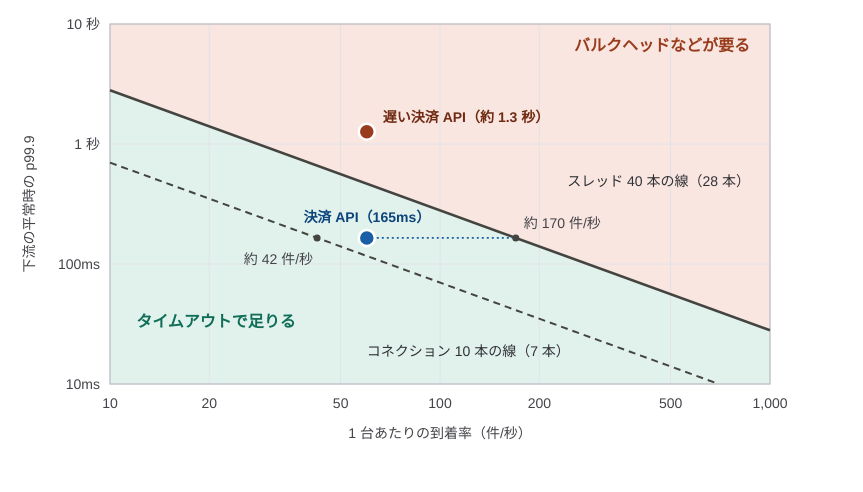
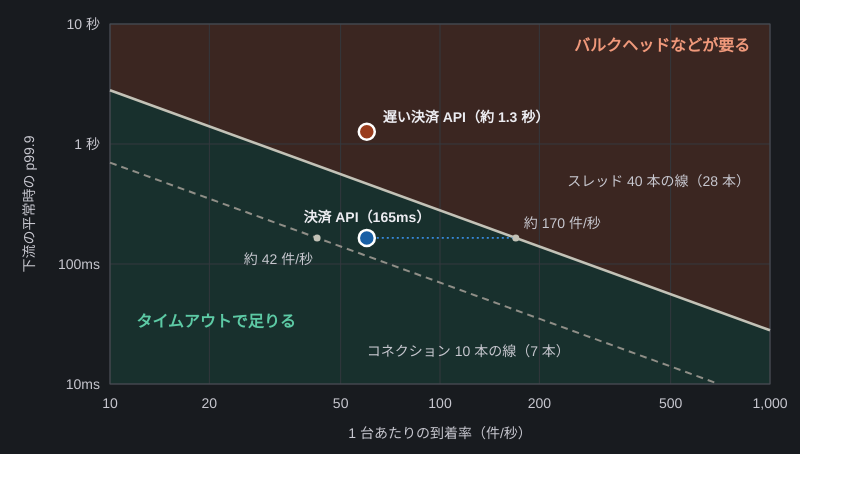
Before and after one commit to rea9r/littles-law-resilience-lab, a website: page tools/diagrams/timeout-boundary.html in a window 1280 px wide. Shown: the whole page, without its empty margins (0-863 px from the left). Drawn offline with Linux system fonts and the light colour scheme.

Commit message:
Draw the timeout boundary figure on a dark background like the Grafana charts

```diff
--- a/tools/diagrams/timeout-boundary.html
+++ b/tools/diagrams/timeout-boundary.html
@@ -4,9 +4,14 @@
 <meta charset="utf-8">
 <title>Timeout boundary</title>
 <link rel="stylesheet" href="explainer.css">
+<style>
+  /* この図だけは暗い背景（記事の Grafana のグラフにそろえる） */
+  #fig .small, #fig .body { fill: #c7c7cf; }
+  #fig .row-grid { stroke: #34383e; }
+</style>
 </head>
 <body>
-<!-- タイムアウトで足りるかの境目。タイムアウトは下流の平常時の p99.9 より短くできないので、障害時の λW は少なくとも「到着率 × p99.9」になる。これがプールの大きさ × 0.7 を超える範囲（線より上）では、どのタイムアウトでもそのプールが尽きる。両軸とも対数 -->
+<!-- タイムアウトで足りるかの境目（暗い背景）。タイムアウトは下流の平常時の p99.9 より短くできないので、障害時の λW は少なくとも「到着率 × p99.9」になる。これがプールの大きさ × 0.7 を超える範囲（線より上）では、どのタイムアウトでもそのプールが尽きる。両軸とも対数 -->
 <svg id="fig" xmlns="http://www.w3.org/2000/svg"></svg>
 <script src="explainer.js"></script>
 <script>
@@ -20,8 +25,8 @@
   const clampP = (p) => Math.min(PMAX, Math.max(PMIN, p));
 
   // 領域の色：緑＝タイムアウトで足りる、赤系＝バルクヘッドなどが要る。点の色：青＝決済 API、赤茶＝遅い決済 API
-  const OK = '#1D9E75', OK_TEXT = '#0F6E56', NG = '#D85A30', NG_TEXT = '#993C1D';
-  const LINE = '#444441', NORMAL = '#185FA5', NORMAL_TEXT = '#0C447C', SLOW = '#993C1D', SLOW_TEXT = '#712B13';
+  const BG = '#181b1f', OK = '#1D9E75', OK_TEXT = '#5DCAA5', NG = '#D85A30', NG_TEXT = '#F0997B';
+  const LINE = '#c3c2b7', DASH = '#8f8e87', NORMAL = '#185FA5', SLOW = '#993C1D', POINT_TEXT = '#ececf1';
   const THREADS = 40 * 0.7, CONNS = 10 * 0.7;
   const NORMAL_P = 0.165, SLOW_P = 1.263, RATE = 60;
 
@@ -36,8 +41,8 @@
     pts.push(`${X(RMAX)},${Y(edge)}`, `${X(RMIN)},${Y(edge)}`);
     return pts.join(' ');
   }
-  el(svg, 'polygon', { points: region(THREADS, true), fill: OK, 'fill-opacity': 0.13 });
-  el(svg, 'polygon', { points: region(THREADS, false), fill: NG, 'fill-opacity': 0.15 });
+  el(svg, 'polygon', { points: region(THREADS, true), fill: OK, 'fill-opacity': 0.16 });
+  el(svg, 'polygon', { points: region(THREADS, false), fill: NG, 'fill-opacity': 0.18 });
 
   // 目盛り
   for (const r of [10, 20, 50, 100, 200, 500, 1000]) {
@@ -48,14 +53,14 @@
     el(svg, 'line', { class: 'row-grid', x1: PX0, y1: Y(p), x2: PX1, y2: Y(p) });
     text(svg, PX0 - 10, Y(p) + 5, 'small end', s);
   }
-  el(svg, 'rect', { x: PX0, y: PY0, width: PX1 - PX0, height: PY1 - PY0, fill: 'none', stroke: '#b4b4bc', 'stroke-width': 1 });
+  el(svg, 'rect', { x: PX0, y: PY0, width: PX1 - PX0, height: PY1 - PY0, fill: 'none', stroke: '#4a4f56', 'stroke-width': 1 });
   text(svg, (PX0 + PX1) / 2, PY1 + 54, 'small mid', tr('1 台あたりの到着率（件/秒）', 'arrival rate per instance (req/s)'));
   el(svg, 'text', { x: 0, y: 0, class: 'small mid', transform: `translate(34 ${(PY0 + PY1) / 2}) rotate(-90)` }, tr('下流の平常時の p99.9', "downstream's normal p99.9"));
 
   // 境目の線。到着率 × p99.9 ＝ プールの大きさ × 使ってよい割合 0.7
   for (const [cap, dash] of [[THREADS, null], [CONNS, '7 5']]) {
     const ra = Math.max(RMIN, cap / PMAX), rb = Math.min(RMAX, cap / PMIN);
-    el(svg, 'line', { x1: X(ra), y1: Y(cap / ra), x2: X(rb), y2: Y(cap / rb), stroke: LINE, 'stroke-width': dash ? 2 : 2.6, ...(dash && { 'stroke-dasharray': dash }) });
+    el(svg, 'line', { x1: X(ra), y1: Y(cap / ra), x2: X(rb), y2: Y(cap / rb), stroke: dash ? DASH : LINE, 'stroke-width': dash ? 2 : 2.6, ...(dash && { 'stroke-dasharray': dash }) });
   }
   text(svg, X(RMAX) - 20, Y(0.45), 'body end', tr('スレッド 40 本の線（28 本）', '40-thread line (28)'));
   text(svg, X(60), Y(0.017), 'body', tr('コネクション 10 本の線（7 本）', '10-connection line (7)'));
@@ -68,7 +73,7 @@
 
   // 決済 API が、同じ p99.9 のままタイムアウトで足りなくなる到着率
   const rConn = CONNS / NORMAL_P, rThr = THREADS / NORMAL_P;
-  el(svg, 'line', { x1: X(RATE), y1: Y(NORMAL_P), x2: X(rThr), y2: Y(NORMAL_P), stroke: NORMAL, 'stroke-width': 1.6, 'stroke-dasharray': '2 3' });
+  el(svg, 'line', { x1: X(RATE), y1: Y(NORMAL_P), x2: X(rThr), y2: Y(NORMAL_P), stroke: '#378ADD', 'stroke-width': 1.6, 'stroke-dasharray': '2 3' });
   for (const r of [rConn, rThr]) el(svg, 'circle', { cx: X(r), cy: Y(NORMAL_P), r: 3.5, fill: LINE });
   text(svg, X(rConn) - 4, Y(NORMAL_P) + 26, 'small end', tr('約 42 件/秒', '~42 req/s'));
   text(svg, X(rThr) + 8, Y(NORMAL_P) - 10, 'small', tr('約 170 件/秒', '~170 req/s'));
@@ -77,11 +82,12 @@
   el(svg, 'circle', { cx: X(RATE), cy: Y(NORMAL_P), r: 8, fill: NORMAL, stroke: '#ffffff', 'stroke-width': 2.5 });
   el(svg, 'circle', { cx: X(RATE), cy: Y(SLOW_P), r: 8, fill: SLOW, stroke: '#ffffff', 'stroke-width': 2.5 });
   text(svg, X(RATE), Y(NORMAL_P) - 16, 'lbl mid', tr('決済 API（165ms）', 'payment API (165 ms)'));
-  svg.lastChild.style.fill = NORMAL_TEXT;
+  svg.lastChild.style.fill = POINT_TEXT;
   text(svg, X(RATE) + 16, Y(SLOW_P) - 10, 'lbl', tr('遅い決済 API（約 1.3 秒）', 'slow payment API (~1.3 s)'));
-  svg.lastChild.style.fill = SLOW_TEXT;
+  svg.lastChild.style.fill = POINT_TEXT;
 
   canvas(svg, 800, PY1 + 70);
+  svg.firstChild.setAttribute('fill', BG);
 </script>
 </body>
 </html>
```
Also changed, not shown: docs/images/timeout-boundary.en.png, docs/images/timeout-boundary.ja.png.
